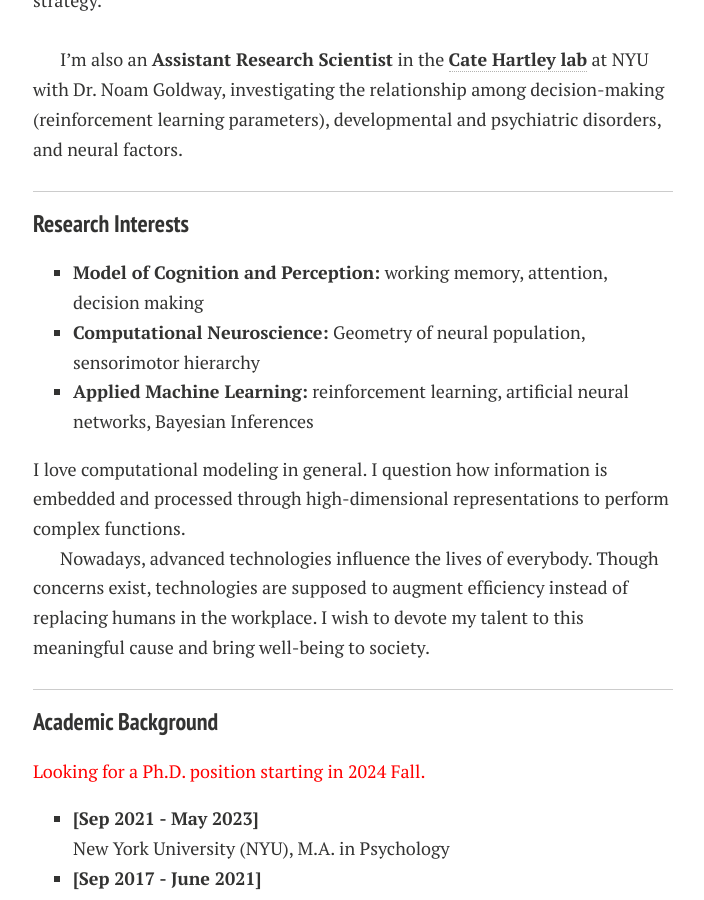
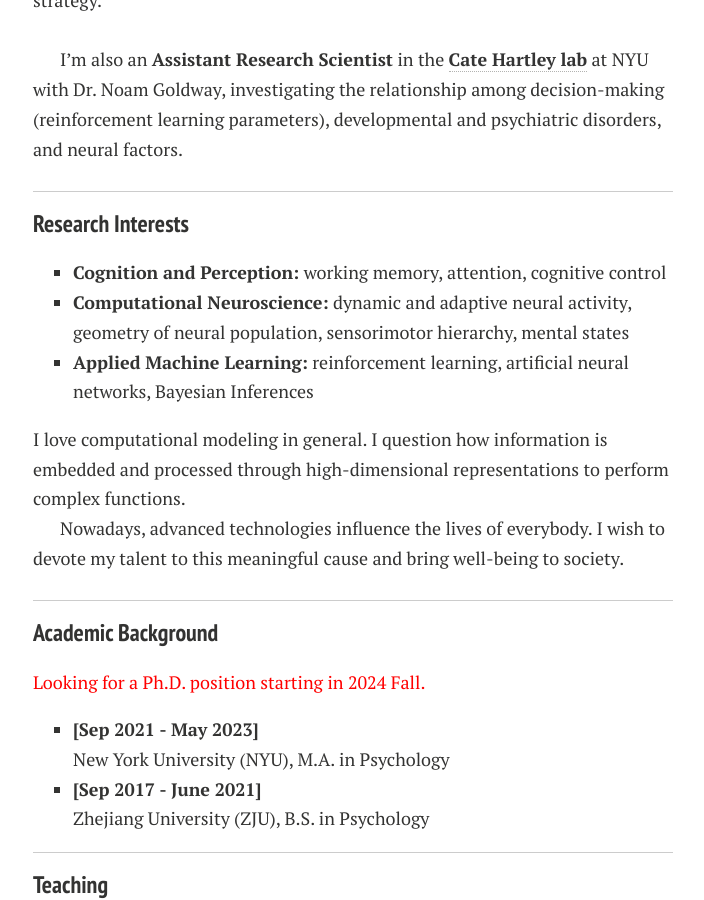
Before and after one commit to Qingqing-Yang-177/Qingqing-Yang-177.github.io, a Jekyll site: the page built from index.md, in a window 1280 px wide and 900 px high, scrolled down 376 px. Shown: the whole window, without its empty margins (287-991 px from the left). Built offline with Jekyll 4.4.1, drawn with Linux system fonts in a browser that asks for light colours; nearby versions of some CDN libraries; comment, search, counter and statistics services are not loaded; a style sheet for code colours, icons or effects is not loaded; our own code applies the rules of GitHub Pages for plain Markdown files.

Commit message:
Update index.md

```diff
--- a/index.md
+++ b/index.md
@@ -17,13 +17,13 @@ Hi, I am Qingqing Yang, and I just graduated with an M.A. in Psychology from New
 ---
 ### Research Interests
 
-- **Model of Cognition and Perception:** working memory, attention, decision making
-- **Computational Neuroscience:** Geometry of neural population, sensorimotor hierarchy
+- **Cognition and Perception:** working memory, attention, cognitive control
+- **Computational Neuroscience:** dynamic and adaptive neural activity, geometry of neural population, sensorimotor hierarchy, mental states
 - **Applied Machine Learning:** reinforcement learning, artificial neural networks, Bayesian Inferences
 
 I love computational modeling in general. I question how information is embedded and processed through high-dimensional representations to perform complex functions.
 
-Nowadays, advanced technologies influence the lives of everybody. Though concerns exist, technologies are supposed to augment efficiency instead of replacing humans in the workplace. I wish to devote my talent to this meaningful cause and bring well-being to society.
+Nowadays, advanced technologies influence the lives of everybody. I wish to devote my talent to this meaningful cause and bring well-being to society.
 
 ---
 ### Academic Background
```
